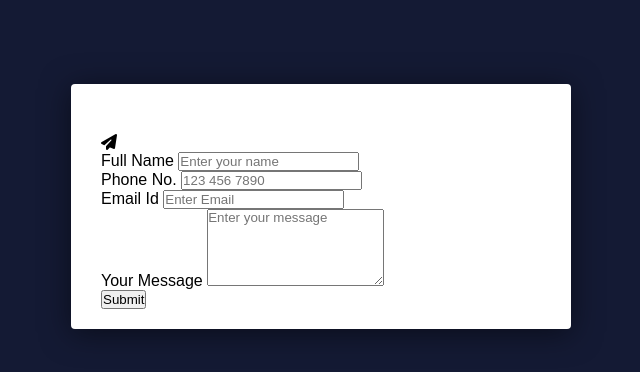
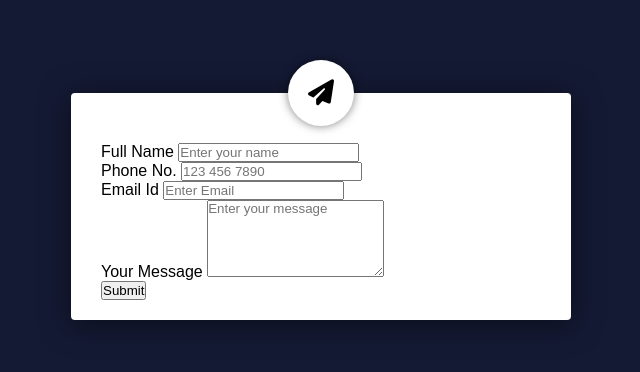
Before and after one commit to mrghkh12/Vanilla-js-Form-Validation, a plain HTML site: page index.html in a window 1280 px wide. Shown: the part 194-566 px from the top of the page, without its empty margins (319-959 px from the left). Drawn offline with Linux system fonts and the light colour scheme.

Commit message:
feat(style.css): set style for form image

```diff
--- a/css/style.css
+++ b/css/style.css
@@ -23,3 +23,14 @@
     box-shadow: 0 4px 30px rgba(0, 0, 0, 0.5);
     position: relative;
 }
+.container form .form-img{
+    position: absolute;
+    top: 0;
+    left: 50%;
+    transform: translate(-50% , -50%);
+    background: #fff;
+    font-size: 26px;
+    padding: 20px;
+    border-radius: 50%;
+    box-shadow: 0 0 10px rgba(0, 0, 0, 0.5);
+}
```
